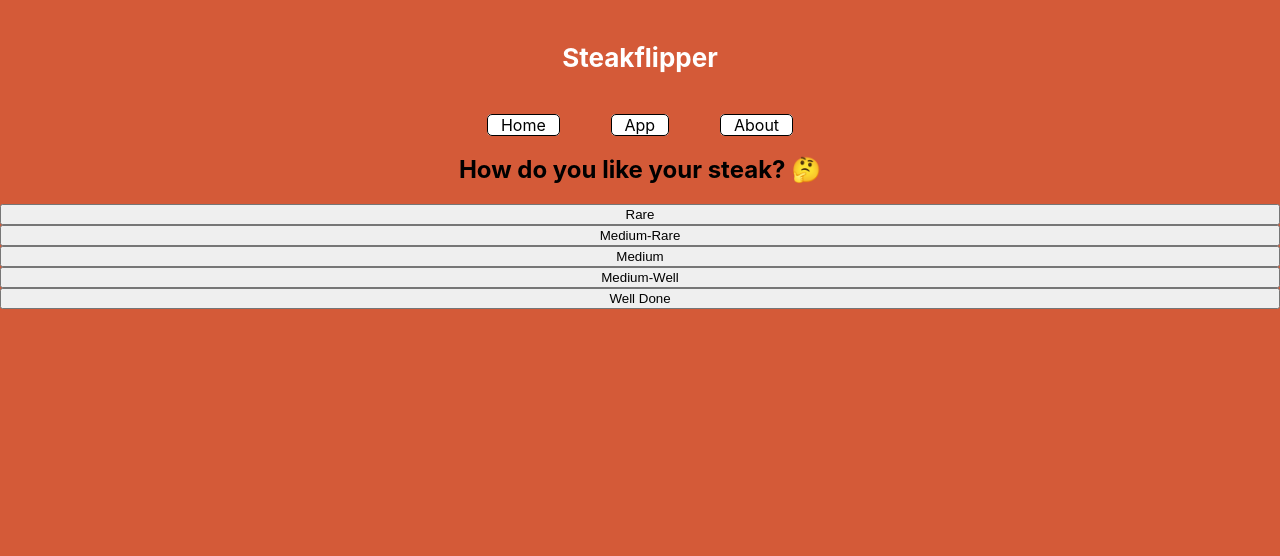
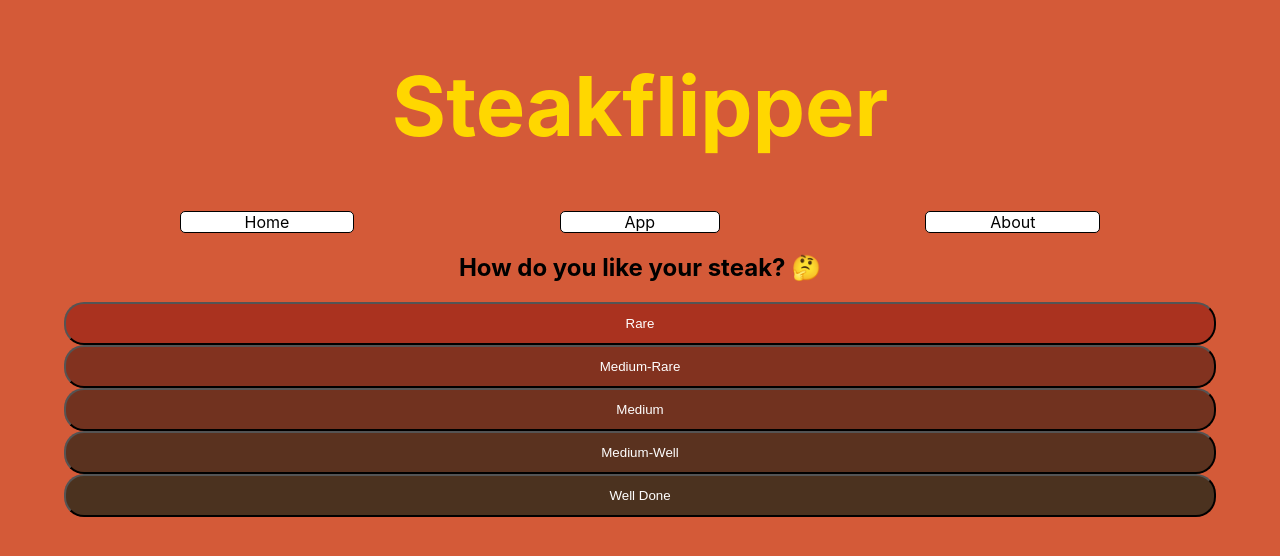
Before and after one commit to ellis0n/steakflipper, a React (Create React App) app: page /app in a window 1280 px wide. Shown: the top 556 px of the page. Built offline with nearby package versions, Linux system fonts and the light colour scheme; the HTML template or start-up script is replaced by a standard one.

Commit message:
Aug 17th

```diff
--- a/src/App.css
+++ b/src/App.css
@@ -6,71 +6,46 @@ body {
   text-align: center;
 }
 
-@media (prefers-reduced-motion: no-preference) {
-  .App-logo {
-    animation: App-logo-spin infinite 20s linear;
-  }
-}
-
 .App-header {
   min-height: 10vh;
   display: flex;
   flex-direction: column;
   align-items: center;
   justify-content: center;
-  font-size: calc(10px + 2vmin);
-  color: white;
+  font-size: calc(35px + 6vmin);
+  max-width: 100%;
+  color: gold;
 }
 
-.App-link {
-  color: #61dafb;
-}
-
-@keyframes App-logo-spin {
-  from {
-    transform: rotate(0deg);
-  }
-  to {
-    transform: rotate(360deg);
-  }
-}
 .logo {
   margin: auto;
   /* width: 20vh; */
   max-width: 30%;
 }
 
-.userSelect {
+nav {
   display: flex;
-  flex-direction: column;
-  justify-items: center;
-}
-
-/* button {
-  margin: auto;
-  width: 120px;
-  height: 90%;
-  background-color: brown;
-  color: white;
-  border-radius: 1px;
-  padding: 12px 20px;
-} */
-
-.navBar {
-  display: flex;
+  flex-direction: row;
+  justify-content: space-evenly;
 }
 
 .navLink {
   text-decoration: none;
   margin: 0% 2%;
-  padding: 0% 1%;
+  padding: 0% 5%;
   background-color: white;
   color: black;
   border: 1px solid black;
   border-radius: 5px;
 }
 
+.navLink:hover {
+  background-color: gold;
+  border-radius: 12px;
+}
+
 .popup {
+  display: block;
   border: 2px solid white;
   border-radius: 10px;
   background-color: white;
@@ -78,17 +53,47 @@ body {
   padding-bottom: 12%;
   z-index: 0;
   flex-direction: column;
-  width: 80%;
+  /* width: 80%; */
+  top: 100%;
+  /* position: relative; */
+  transition: all 10s ease-out;
+  height: 100%;
 }
 
 .infoText {
   margin: auto 12%;
 }
 
-.preFlip {
-  display: block;
+.userSelect {
+  display: flex;
+  flex-direction: column;
 }
 
-.postFlip {
-  display: block;
+.raritySelect {
+  width: 90%;
+  border-radius: 20px;
 }
+
+.rare {
+  background-color: rgba(170 50 31);
+}
+.medium-rare {
+  background-color: rgba(130 50 31);
+}
+.medium {
+  background-color: rgba(113 50 31);
+}
+.medium-well {
+  background-color: rgba(90 50 31);
+}
+.well {
+  background-color: rgba(75 50 31);
+}
+
+button {
+  margin: auto;
+  height: 90%;
+  background-color: brown;
+  color: white;
+  padding: 12px 20px;
+}
--- /dev/null
+++ b/src/components/About.jsx
@@ -0,0 +1,12 @@
+import React from "react";
+import Steak from "./Steak";
+
+const About = () => {
+  return (
+    <div>
+      <Steak />
+    </div>
+  );
+};
+
+export default About;
--- a/src/components/About/About.jsx
+++ /dev/null
@@ -1,16 +0,0 @@
-import React from "react";
-
-const About = () => {
-  return (
-    <div>
-      {" "}
-      <p>This program was written in React </p>
-      <p>
-        This placeholder text should be replaced by some type of functional code
-      </p>
-      <p>Perhaps steak facts? user login? Share user pics of Steaks?</p>
-    </div>
-  );
-};
-
-export default About;
--- a/src/components/Computing/Application.jsx
+++ b/src/components/Application.jsx
@@ -35,19 +35,39 @@ const Application = () => {
       </div>
 
       <div className="userSelect" style={{ display: showMenu }}>
-        <button onClick={handleRarity} value="rare">
+        <button
+          className="raritySelect rare"
+          onClick={handleRarity}
+          value="rare"
+        >
           Rare
         </button>
-        <button onClick={handleRarity} value="medium-rare">
+        <button
+          className="raritySelect medium-rare"
+          onClick={handleRarity}
+          value="medium-rare"
+        >
           Medium-Rare
         </button>
-        <button onClick={handleRarity} value="medium">
+        <button
+          className="raritySelect medium"
+          onClick={handleRarity}
+          value="medium"
+        >
           Medium
         </button>
-        <button onClick={handleRarity} value="medium-well">
+        <button
+          className="raritySelect medium-well"
+          onClick={handleRarity}
+          value="medium-well"
+        >
           Medium-Well
         </button>
-        <button onClick={handleRarity} value="well">
+        <button
+          className="raritySelect well"
+          onClick={handleRarity}
+          value="well"
+        >
           Well Done
         </button>
       </div>
--- a/src/components/Computing/Countdown.jsx
+++ b/src/components/Countdown.jsx
@@ -1,8 +1,9 @@
 import React, { useEffect, useReducer, useState } from "react";
-import Steak from "../Shared/Steak";
 
 const Countdown = ({ cookTime }) => {
+  // Resetter keeps track of reset status and is used in  the useEffect depency array below
   const [resetter, setResetter] = useState(false);
+
   const initialState = {
     length: cookTime,
     paused: true,
@@ -12,13 +13,15 @@ const Countdown = ({ cookTime }) => {
 
   const reducer = (state, action) => {
     switch (action.type) {
+      // If pause button pressed:
       case "toggle_paused":
         return { ...state, paused: !state.paused };
 
+      // If flip button pressed:
       case "flip": {
         return {
           ...state,
-          paused: true,
+          paused: false,
           ...state,
           length: initialState.length,
           ...state,
@@ -26,6 +29,7 @@ const Countdown = ({ cookTime }) => {
         };
       }
 
+      // Handles timer decrement and pause
       case "tick": {
         if (state.paused) {
           return state;
@@ -38,6 +42,7 @@ const Countdown = ({ cookTime }) => {
         }
       }
 
+      // Notifies user that the program has finished
       case "change_message": {
         return { ...state, message: "Finished 😋" };
       }
@@ -50,6 +55,7 @@ const Countdown = ({ cookTime }) => {
 
   const [state, dispatch] = useReducer(reducer, initialState);
 
+  // Set timer and interval, spreads ar
   useEffect(() => {
     let timer;
     timer = setInterval(() => {
@@ -65,6 +71,7 @@ const Countdown = ({ cookTime }) => {
     };
   }, [resetter]);
 
+  //
   const handlePause = (e) => {
     dispatch({ type: "toggle_paused" });
   };
@@ -76,12 +83,20 @@ const Countdown = ({ cookTime }) => {
     dispatch({ type: "change_message" });
   }
 
+  let minute = Math.floor(state.length / 60);
+  let rest_seconds = state.length % 60;
+
   return (
     <div>
       <div style={{ display: state.display }}>
         <div>
           {state.length > 0 ? (
-            <h3> {state.length} seconds... 👀 </h3>
+            <h3>
+              {minute.toString().padStart(2) +
+                ":" +
+                rest_seconds.toString().padStart(2, "0")}
+              👀
+            </h3>
           ) : (
             <h3>{state.message} </h3>
           )}
@@ -103,9 +118,6 @@ const Countdown = ({ cookTime }) => {
           <a href="./app">Restart</a>
         </button>
       </div>
-      <div>
-        <Steak />
-      </div>
     </div>
   );
 };
--- a/src/components/Main/Home.jsx
+++ b/src/components/Home.jsx
@@ -1,13 +1,9 @@
 import React from "react";
-import Steak from "../Shared/Steak";
+import Steak from "./Steak";
 import Info from "./Info";
 
 const Home = () => {
-  return (
-    <div>
-      <Steak />
-    </div>
-  );
+  return <div></div>;
 };
 
 export default Home;
--- a/src/components/Shared/Steak.jsx
+++ b/src/components/Steak.jsx
@@ -1,5 +1,5 @@
 import React, { useState } from "react";
-import Info from "../Main/Info";
+import Info from "./Info";
 
 const Steak = () => {
   const [rotateSteak, setRotateSteak] = useState("");
```
Also changed, not shown: src/App.js (+4 -4 lines), src/components/Computing/Conversion.jsx (deleted, +0 -14 lines), src/data.js (deleted, +0 -7 lines), src/components/Info.jsx (renamed from src/components/Main/Info.jsx), src/components/Navbar.jsx (renamed from src/components/Shared/Navbar.jsx).
